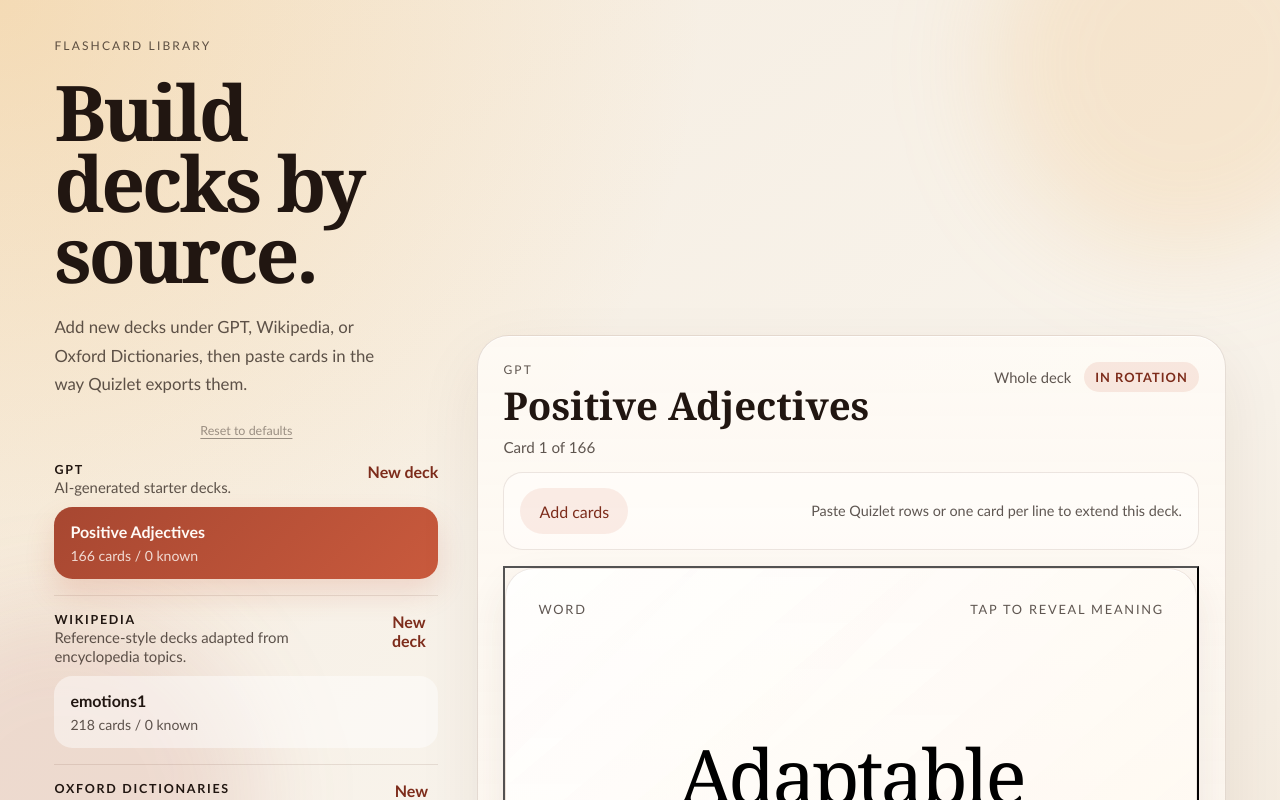
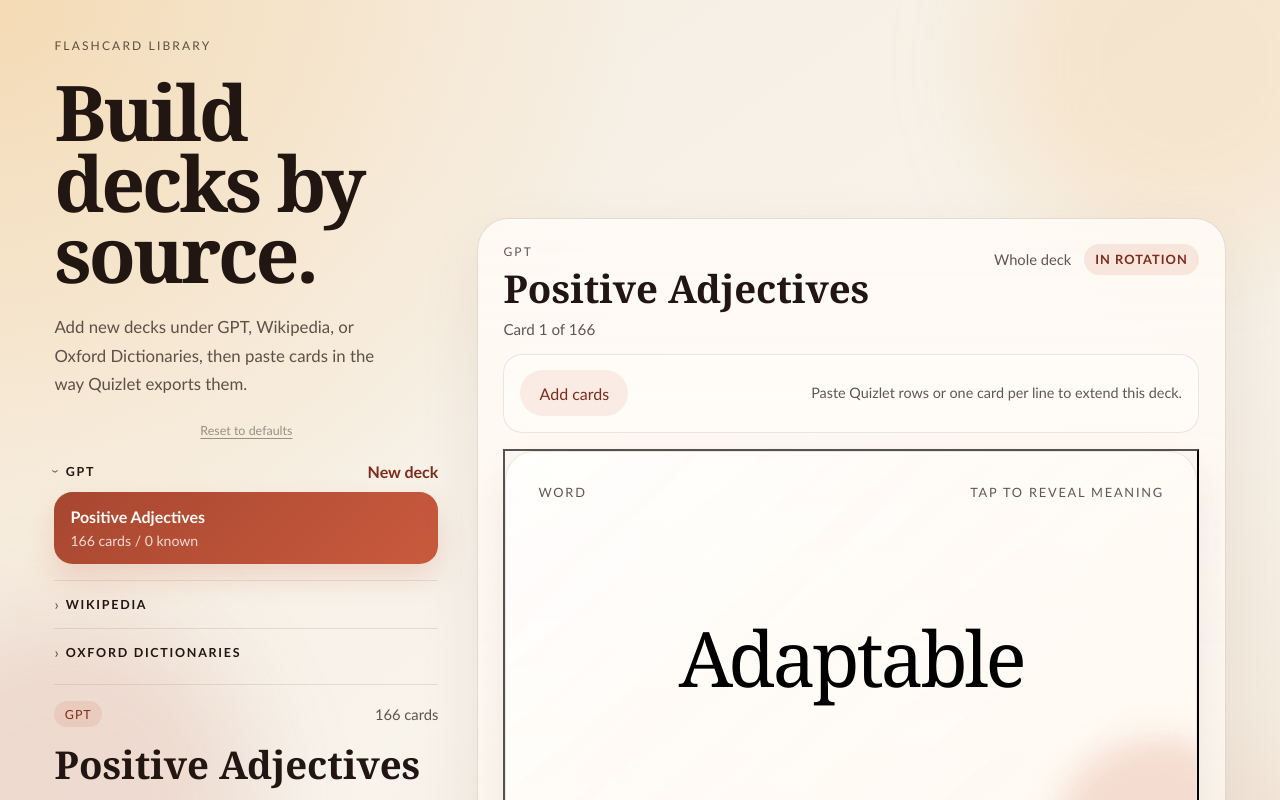
Before and after one commit to classical91/flashcards, a React (Vite) app: page / in a window 1280 px wide. Shown: the top 800 px of the page. Built offline with nearby package versions, Linux system fonts and the light colour scheme.

Commit message:
feat: collapsible sections in deck library
Sections are collapsed by default so only subject names are visible.
Clicking a section header expands it to show its decks. The section
containing the currently selected deck starts expanded on load.

https://claude.ai/code/session_01BLRrfutWtVkUbYCw9mybWK

```diff
--- a/src/App.tsx
+++ b/src/App.tsx
@@ -159,6 +159,11 @@ export default function App() {
   const [selectedDeckId, setSelectedDeckId] = useState(loadSelectedDeckId);
   const [deckComposer, setDeckComposer] = useState<DeckComposer | null>(null);
   const [deckComposerMessage, setDeckComposerMessage] = useState("");
+  const [expandedSections, setExpandedSections] = useState<Set<string>>(() => {
+    const saved = loadSelectedDeckId();
+    const section = librarySections.find((s) => s.decks.some((d) => d.id === saved));
+    return new Set(section ? [section.id] : []);
+  });
   const [showCardImporter, setShowCardImporter] = useState(false);
   const [cardPaste, setCardPaste] = useState("");
   const [cardImportMessage, setCardImportMessage] = useState("");
@@ -561,13 +566,32 @@ export default function App() {
         </button>
 
         <div className="library-stack">
-          {librarySections.map((section) => (
+          {librarySections.map((section) => {
+            const isExpanded = expandedSections.has(section.id);
+            const toggleSection = () =>
+              setExpandedSections((prev) => {
+                const next = new Set(prev);
+                if (next.has(section.id)) {
+                  next.delete(section.id);
+                } else {
+                  next.add(section.id);
+                }
+                return next;
+              });
+
+            return (
             <div key={section.id} className="section-block">
               <div className="section-head">
-                <div>
+                <button
+                  type="button"
+                  className="section-toggle"
+                  onClick={toggleSection}
+                  aria-expanded={isExpanded}
+                >
+                  <span className={`section-chevron${isExpanded ? " open" : ""}`}>›</span>
                   <p>{section.title}</p>
-                  <span>{section.description}</span>
-                </div>
+                </button>
+                {isExpanded && (
                   <button
                     type="button"
                     className="inline-button"
@@ -583,8 +607,10 @@ export default function App() {
                   >
                     New deck
                   </button>
+                )}
               </div>
 
+              {isExpanded && (
                 <div className="deck-list">
                   {section.decks.length ? (
                     section.decks.map((deck) => {
@@ -612,6 +638,7 @@ export default function App() {
                     </div>
                   )}
                 </div>
+              )}
 
               {deckComposer?.sectionId === section.id ? (
                 <div className="composer-panel">
@@ -713,7 +740,8 @@ export default function App() {
                 </div>
               ) : null}
             </div>
-          ))}
+          );
+          })}
         </div>
 
         <div className="selected-block">
--- a/src/styles.css
+++ b/src/styles.css
@@ -170,9 +170,37 @@ h1 {
 
 .section-head {
   display: flex;
-  align-items: flex-start;
+  align-items: center;
   justify-content: space-between;
   gap: 1rem;
+}
+
+.section-toggle {
+  display: flex;
+  align-items: center;
+  gap: 0.45rem;
+  padding: 0;
+  background: none;
+  border: none;
+  cursor: pointer;
+  text-align: left;
+}
+
+.section-toggle:hover .section-head p,
+.section-toggle:hover p {
+  opacity: 0.7;
+}
+
+.section-chevron {
+  font-size: 1rem;
+  color: var(--muted);
+  display: inline-block;
+  transition: transform 200ms ease;
+  line-height: 1;
+}
+
+.section-chevron.open {
+  transform: rotate(90deg);
 }
 
 .section-head p,
```
Lines whose indentation alone changed are shown as unchanged.
